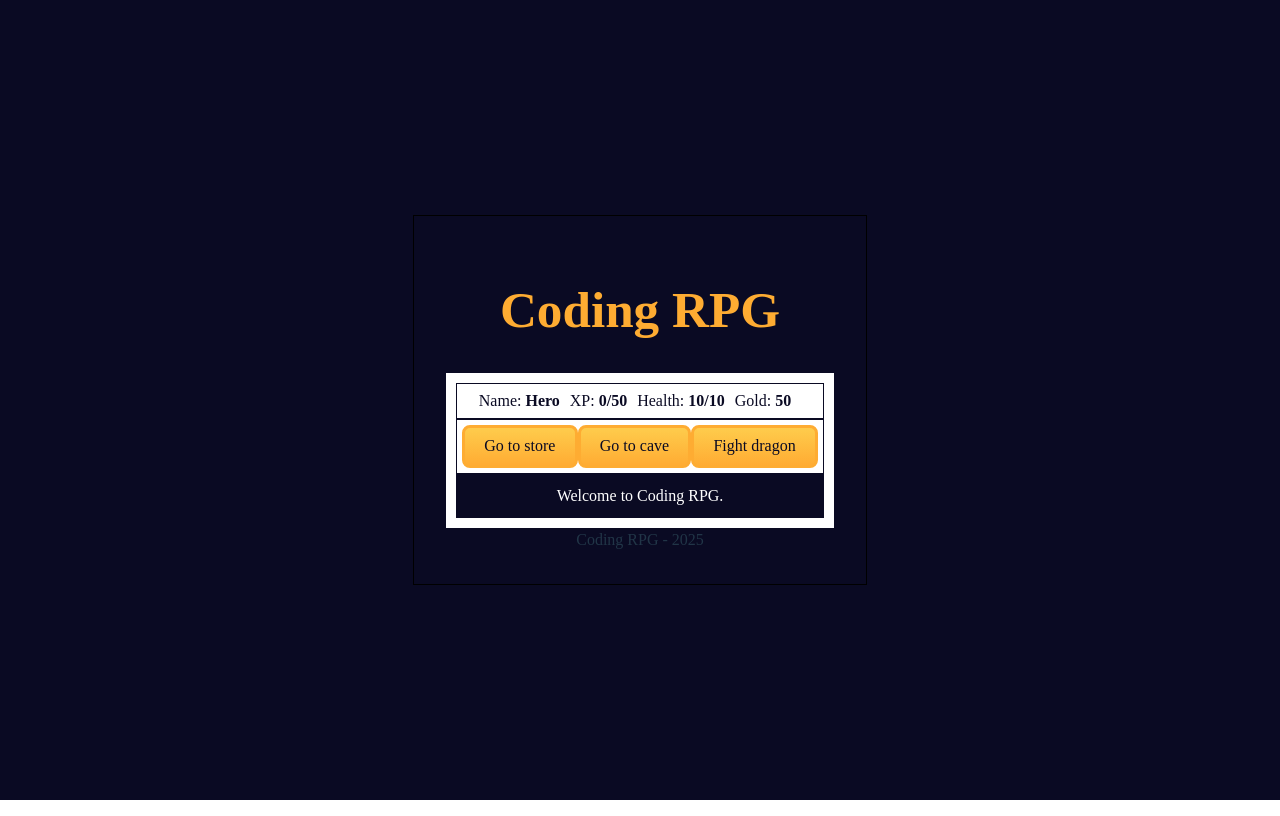
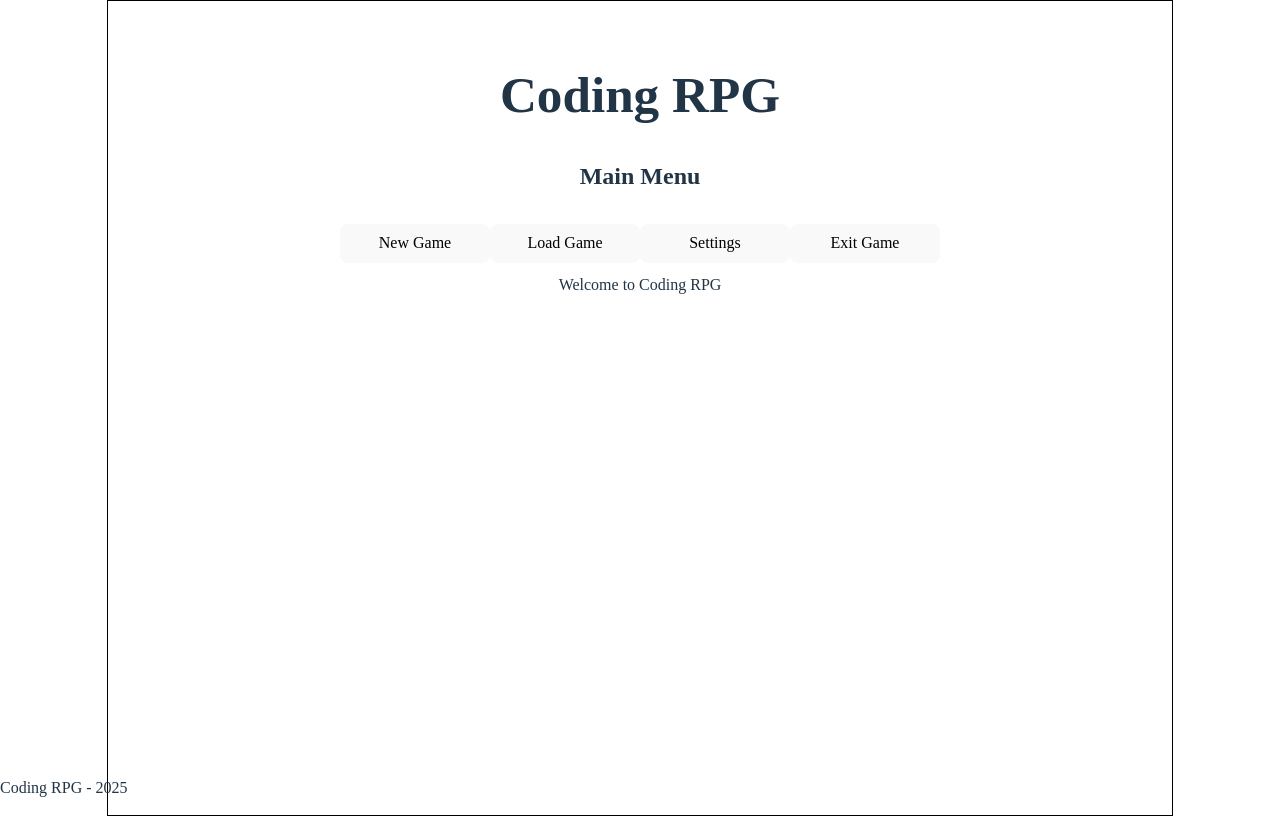
Before and after one commit to wmhunt1/CodingRPG, a React (Vite) app in the folder codingrpg.client/: page / in a window 1280 px wide. Built offline with nearby package versions, Linux system fonts and the light colour scheme.

Commit message:
character creation and basic states

```diff
--- a/codingrpg.client/src/App.css
+++ b/codingrpg.client/src/App.css
@@ -1,10 +1,12 @@
 #root {
-    max-width: 1280px;
+    /*max-width: 1280px;*/
     margin: 0 auto;
     padding: 2rem;
     text-align: center;
     border: solid black 1px;
-    font-family: serif
+    font-family: serif;
+    width:1000px;
+    height:750px
 }
 
 th, td {
@@ -15,3 +17,8 @@ th, td {
 h1 {
     text-align: center
 }
+footer {
+    position: fixed;
+    bottom: 0;
+    left: 0;
+}
--- a/codingrpg.client/src/App.tsx
+++ b/codingrpg.client/src/App.tsx
@@ -1,5 +1,5 @@
 import './App.css';
-import Game from "./Components/Game";
+import GameComponent from "./Components/GameComponent";
 
 function App() {
 
@@ -9,7 +9,7 @@ function App() {
                 <h1>Coding RPG</h1>
             </header>
             <main>
-                <Game></Game>
+                <GameComponent></GameComponent>
             </main>
             <footer>Coding RPG - 2025</footer>
         </div>
--- a/codingrpg.client/src/Components/Game.css
+++ /dev/null
@@ -1,51 +0,0 @@
-#game-div {
-    height: 600px; width: 1000px
-}
-h1 {
-    color: #feac32;
-}
-body {
-    background-color: #0a0a23;
-}
-
-#text {
-    background-color: #0a0a23;
-    color: #ffffff;
-    padding: 10px;
-}
-
-#game {
-    max-width: 500px;
-    max-height: 400px;
-    background-color: #ffffff;
-    color: #ffffff;
-    margin: 30px auto 0px;
-    padding: 10px;
-}
-
-#controls,
-#stats {
-    border: 1px solid #0a0a23;
-    padding: 5px;
-    color: #0a0a23;
-}
-
-#monsterStats {
-    display: none;
-    border: 1px solid #0a0a23;
-    padding: 5px;
-    color: #ffffff;
-    background-color: #c70d0d;
-}
-
-.stat {
-    padding-right: 10px;
-}
-
-button {
-    cursor: pointer;
-    color: #0a0a23;
-    background-color: #feac32;
-    background-image: linear-gradient(#fecc4c, #ffac33);
-    border: 3px solid #feac32;
-}
--- a/codingrpg.client/src/Components/Game.tsx
+++ /dev/null
@@ -1,31 +0,0 @@
-import { hero } from "../Models/Character";
-import './Game.css';
-import "../Scripts/gameScripts";
-
-const newHero = new hero("Hero")
-function Game() {
-    return (
-        <div id="game">
-            <div id="stats">
-                <span className="stat">Name: <strong><span id="xpText">{newHero.name}</span></strong></span>
-                <span className="stat">XP: <strong><span id="xpText">{newHero.currentXP}/{newHero.maxXP}</span></strong></span>
-                <span className="stat">Health: <strong><span id="healthText">{newHero.currentHP}/{newHero.maxHP}</span></strong></span>
-                <span className="stat">Gold: <strong><span id="goldText">{newHero.gold}</span></strong></span>
-            </div>
-            <div id="controls">
-                <button id="button1">Go to store</button>
-                <button id="button2">Go to cave</button>
-                <button id="button3">Fight dragon</button>
-            </div>
-            <div id="monsterStats">
-                <span className="stat">Monster Name: <strong><span id="monsterName"></span></strong></span>
-                <span className="stat">Health: <strong><span id="monsterHealth"></span></strong></span>
-            </div>
-            <div id="text">
-                Welcome to Coding RPG.
-            </div>
-        </div>
-    );
-}
-
-export default Game;
--- /dev/null
+++ b/codingrpg.client/src/Components/GameComponent.tsx
@@ -0,0 +1,63 @@
+//component imports
+//model imports
+import { Hero } from "../Models/CharacterModel";
+//react imports
+import { useState } from "react";
+//stylesheet imports
+import '../StyleSheets/GameStyle.css';
+
+function GameComponent() {
+    const [active, setActive] = useState("MainMenu");
+    const [hero, setHero] = useState(new Hero("Hero"));
+    const [text,setText] = useState("Welcome to Coding RPG")
+
+    const handleCreateCharacter = () => {
+        const inputElement = document.getElementById('name-input') as HTMLInputElement;
+        hero.name = inputElement.value;
+        if (hero.name !== "") {
+            setHero(hero);
+            setActive("Game");
+            setText(`Hello, ${hero.name}`)
+        }
+        else {
+            setText("Please name your character")
+        }
+    }
+    return (
+        <div id="game">
+            {active === "Game" ? <div>
+              {/*  <h2>In Game - {hero.name}</h2>*/}
+                <button className='menu-button' onClick={() => setActive("MainMenu")}>Main Menu</button>
+            </div> : <div></div>}
+            {active === "LoadGame" ? <div>
+                <h2>Saves</h2>
+                <button className='menu-button' onClick={() => setActive("MainMenu")}>Back</button>
+            </div> : <div></div>}
+            {active === "MainMenu" ? <div id="main-menu">
+                <h2>Main Menu</h2>
+     {/*           <button className='menu-button' onClick={() => setActive("Game")}>Continue</button>*/}
+                <button className='menu-button' onClick={() => setActive("NewGame")}>New Game</button>
+                <button className='menu-button' onClick={() => setActive("LoadGame")}>Load Game</button>
+                <button className='menu-button' onClick={() => setActive("Settings")}>Settings</button>
+                <button className='menu-button'>Exit Game</button>
+            </div> : <div></div>}
+            {active === "NewGame" ? <div>
+                <h2>Character Creation</h2>
+                <div>
+                    <label htmlFor="name-input">Select Character Name: <input id="name-input"></input></label>
+                    <button onClick={() => handleCreateCharacter()}>Create Character</button>
+                </div>
+                <div>
+                    <button className='menu-button' onClick={() => setActive("MainMenu")}>Back</button>
+                </div>
+            </div> : <div></div>}
+            {active === "Settings" ? <div>
+                <h2>Settings</h2>
+                <button className='menu-button' onClick={() => setActive("MainMenu")}>Back</button>
+            </div> : <div></div>}
+            <div id="text">{text}</div>
+        </div>
+    );
+}
+
+export default GameComponent;
--- a/codingrpg.client/src/Models/Character.ts
+++ b/codingrpg.client/src/Models/CharacterModel.ts
@@ -1,4 +1,6 @@
-class character {
+import {item,weapon } from './ItemModel.ts';
+
+export class Character {
     name: string = "";
     level: number = 1;
     currentXP: number = 0;
@@ -6,15 +8,17 @@ class character {
     currentHP: number = 10;
     maxHP: number = 10;
     gold: number = 0;
+    inventory: item[] = []
+    weapon: weapon = new weapon("Bare Hand", 1);
 }
-export class hero extends character {
+export class Hero extends Character {
     constructor(name: string) {
         super()
         this.name = name;
         this.gold = 50
     }
 }
-export class monster extends character {
+export class Monster extends Character {
     constructor(name: string) {
         super()
         this.name = name;
--- /dev/null
+++ b/codingrpg.client/src/Models/ItemModel.ts
@@ -0,0 +1,24 @@
+export class item {
+    name: string;
+    quantity: number;
+    constructor() {
+        this.name = ""
+        this.quantity = 1;
+    }
+}
+export class equipable extends item {
+    constructor(name:string) {
+        super()
+        this.name = name;
+    }
+}
+export class weapon extends equipable {
+    power: number;
+    constructor(name:string,power:number) {
+        super(name)
+        this.name = name;
+        this.power = power;
+        this.quantity = 1;
+
+    }
+}
--- a/codingrpg.client/src/Scripts/gameScripts.ts
+++ b/codingrpg.client/src/Scripts/gameScripts.ts
@@ -1,3 +1,17 @@
+import { character } from "../Models/CharacterModel"
+export function runCombat(character1: character, character2: character) {
+    const monsterStats = document.getElementById('monsterStats')
+    if (monsterStats) {
+        monsterStats.style.display = "block";
+    }
+    //const monsterName = document.querySelector("#monsterName");
+    //const monsterHealthText = document.querySelector("#monsterHealth");
+    //monsterName?.innerText = character2.name;
+    //monsterHealthText?.innerHTML = character2.name;
+    console.log(character1)
+    console.log(character2)
+
+}
 //let xp = 0;
 //let health = 100;
 //let gold = 50;
--- /dev/null
+++ b/codingrpg.client/src/StyleSheets/GameStyle.css
@@ -0,0 +1,13 @@
+.menu-box {
+    margin-bottom: 1%;
+    margin-top: 1%;
+    margin-right: 20%;
+    margin-left: 20%;
+    border: solid
+}
+
+.menu-button {
+    width: 150px;
+    margin-bottom: 1%;
+    margin-top: 1%;
+}
```
Also changed, not shown: codingrpg.client/src/Components/CombatComponent.tsx (added, +12 -0 lines), codingrpg.client/src/Components/MenuComponent.tsx (added, +19 -0 lines), codingrpg.client/src/Components/StoreComponent.tsx (added, +7 -0 lines).
